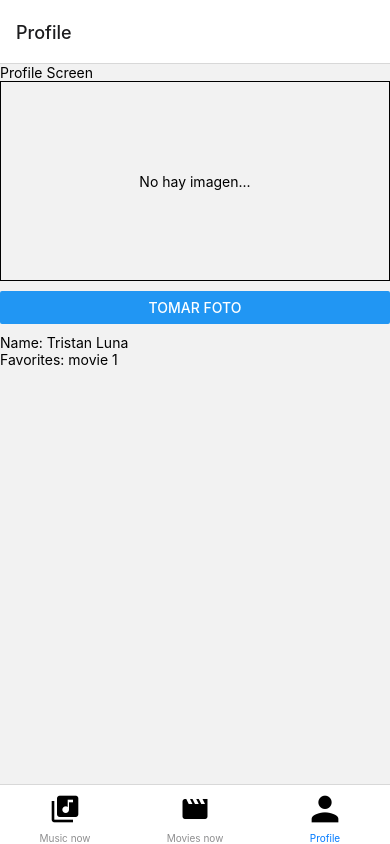
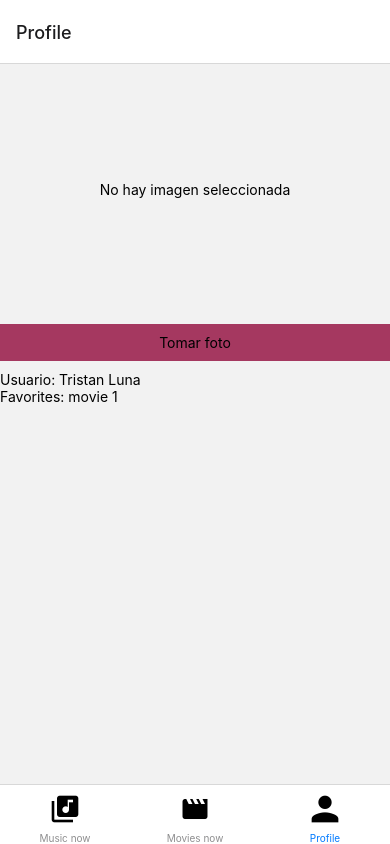
Before and after one commit to Alexx73/multimedia-reac-native, a React Native app: screen /Profile in a window 390 px wide. Built offline with nearby package versions, Linux system fonts and the light colour scheme.

Commit message:
camera working

```diff
--- a/components/ImageSelector.js
+++ b/components/ImageSelector.js
@@ -1,8 +1,9 @@
 
 import React, { useState } from 'react'
 
-import { Text, View, StyleSheet, Button, Image } from 'react-native'
+import { Text, View, StyleSheet, Button, Image, TouchableOpacity } from 'react-native'
 import * as ImagePicker from 'expo-image-picker'
+import Colors from '../global/Colors'
 
 
 
@@ -36,7 +37,7 @@ function ImageSelector () {
 
         const image = await ImagePicker.launchCameraAsync({
           allowsEditing: true,
-          aspect: [16,9],
+          aspect: [4,3],
           quality: 0.8,
         })
         console.log('granted permission')
@@ -52,16 +53,26 @@ function ImageSelector () {
         <View style={styles.container}>
           <View style={styles.preview}>
             {!pickedUri
-              ? <Text>No hay imagen...</Text>
+              ? <Text>No hay imagen seleccionada</Text>
               : <Image
               style={styles.image} source={{ uri: pickedUri }} />}
           </View>
 
-          <Button
+          {/* <Button
             title="Tomar Foto"
-            // color={COLORS.LIGTH_PINK}
+            color={Colors.primary }
             onPress={handleTakeImage}
-          />
+          /> */}
+
+            <TouchableOpacity
+            style={styles.button}
+            title="Tomar Foto"
+            color={Colors.primary }
+            onPress={handleTakeImage}
+            >
+              <Text>Tomar foto</Text>
+            </TouchableOpacity>
+
         </View>
 
     )
@@ -74,18 +85,26 @@ const styles = StyleSheet.create({
         marginBottom: 10,
       },
       preview: {
+        padding: '2%',
         width: '100%',
-        height: 200,
+        height: 250,
         marginBottom: 10,
         justifyContent: 'center',
         alignItems: 'center',
         // borderColor: COLORS.BLUSH,
-        borderWidth: 1,
+        // borderWidth: 1,
       },
       image: {
         width: '100%',
         height: '100%',
-      }
+        borderRadius: 20,
+      },
+      button: {
+        alignItems: "center",
+        backgroundColor: Colors.secondary ,
+        padding: 10
+      },
+
 
 })
 
--- /dev/null
+++ b/global/Colors.js
@@ -0,0 +1,7 @@
+export default {
+    primary: "#450920",
+    secondary: "#a53860",
+    third: "#da627d",
+    fourth: "#ffa5ab",
+    fifth: "#f9dbbd",
+  };
--- a/screens/ProfileScreen.js
+++ b/screens/ProfileScreen.js
@@ -9,9 +9,9 @@ import { globalStyles, images } from '../global/Global1'
 function ProfileScreen () {
     return (
         <View style={ styles.profile } >
-            <Text>
+            {/* <Text>
                 Profile Screen
-            </Text>
+            </Text> */}
 
             {/* <Image
                 style={globalStyles.musicImg}
@@ -20,7 +20,7 @@ function ProfileScreen () {
             <ImageSelector />
 
             <Text>
-                Name: Tristan Luna
+                Usuario: Tristan Luna
             </Text>
 
             <Text>
```
